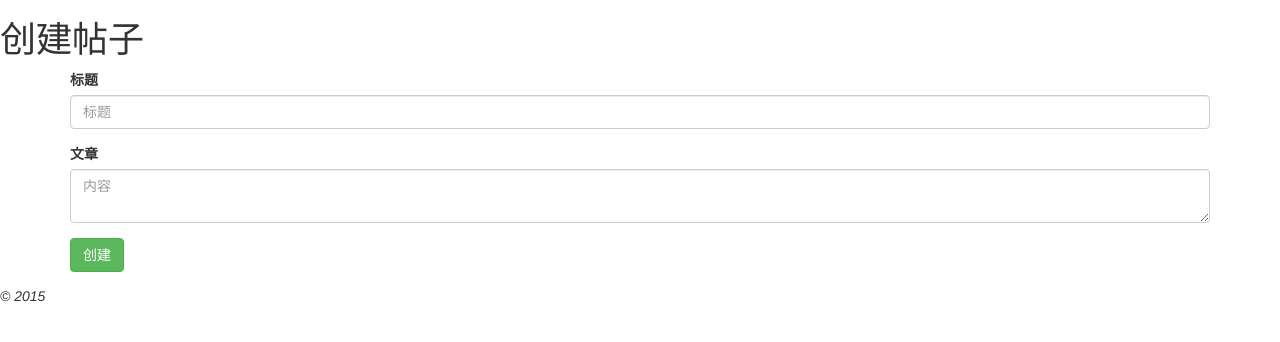
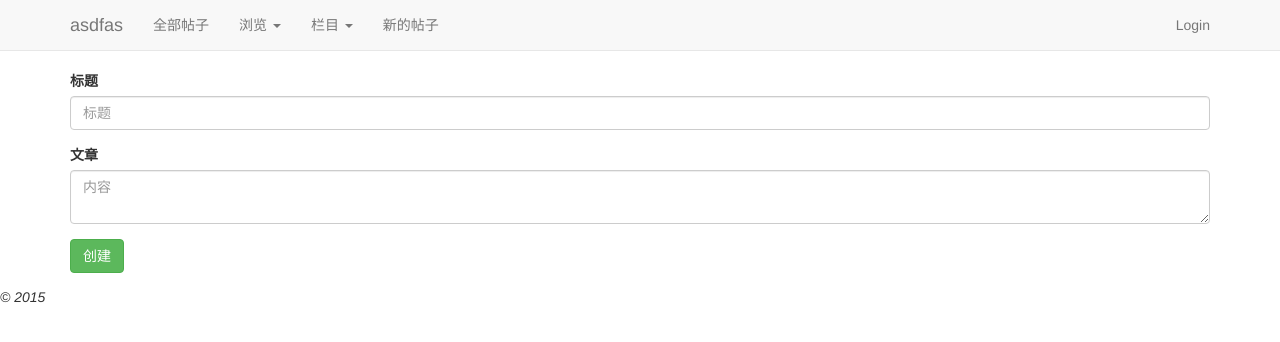
Before and after one commit to Robinson28years/CodeIgniter-learning, a CodeIgniter app: page /news/forum/create in a window 1280 px wide. Shown: the top 342 px of the page. Run offline with CodeIgniter, Linux system fonts and the light colour scheme; some libraries are stand-ins or nearby versions.

Commit message:
用户登录验证

```diff
--- a/application/controllers/Forum.php
+++ b/application/controllers/Forum.php
@@ -12,6 +12,7 @@ class Forum extends CI_Controller
         $this->load->helper('url_helper');
         $this->load->helper('form');
         $this->load->library('form_validation');
+        $this->load->library('session');
     }
     public function index()
     {
--- a/application/views/templates/header.php
+++ b/application/views/templates/header.php
@@ -6,5 +6,77 @@
     <script src="https://cdn.bootcss.com/bootstrap/3.3.7/js/bootstrap.js"></script>
 </head>
 <body>
+    <nav class="navbar navbar-default navbar-static-top">
+        <div class="container">
+            <div class="navbar-header">
 
-<h1><?php echo $title; ?></h1>
+                <!-- Collapsed Hamburger -->
+                <button type="button" class="navbar-toggle collapsed" data-toggle="collapse" data-target="#app-navbar-collapse">
+                    <span class="sr-only">Toggle Navigation</span>
+                    <span class="icon-bar"></span>
+                    <span class="icon-bar"></span>
+                    <span class="icon-bar"></span>
+                </button>
+
+                <!-- Branding Image -->
+                <a class="navbar-brand" href="#">
+                    asdfas
+                </a>
+            </div>
+
+            <div class="collapse navbar-collapse" id="app-navbar-collapse">
+                <!-- Left Side Of Navbar -->
+                <ul class="nav navbar-nav">
+                    <li><a href="/threads">全部帖子</a></li>
+                    <li class="dropdown">
+                      <a href="#" class="dropdown-toggle" data-toggle="dropdown">
+                        浏览
+                        <b class="caret"></b>
+                      </a>
+                      <ul class="dropdown-menu">
+                        <li><a href="/threads">全部帖子</a></li>
+                        <!-- @if (auth()->check())
+                          <li><a href="/threads?by={{ auth()->user()->name }}">我发布的帖子</a></li>
+                        @endif -->
+                      </ul>
+                    </li>
+                    <li class="dropdown">
+                      <a href="#" class="dropdown-toggle" data-toggle="dropdown">
+                        栏目
+                        <b class="caret"></b>
+                      </a>
+                      <ul class="dropdown-menu">
+                        <!-- @foreach ($channels as $channel)
+                          <li><a href="/threads/{{ $channel->slug }}">{{ $channel->name}}</a></li>
+                        @endforeach -->
+                      </ul>
+                    </li>
+                    <li><a href="/threads/create">新的帖子</a></li>
+                </ul>
+
+                <!-- Right Side Of Navbar -->
+                <ul class="nav navbar-nav navbar-right">
+                    <!-- Authentication Links -->
+                    <?php if($this->session->email == NULL) {?>
+                        <li><a href="<?php echo site_url('user/login');?>">Login</a></li>
+                        <!-- <li><a href="{{ route('register') }}">Register</a></li> -->
+                    <?php }else{ ?>
+                        <li class="dropdown">
+                            <a href="#" class="dropdown-toggle" data-toggle="dropdown" role="button" aria-expanded="false">
+                                11111<?php $this->session->email ?>
+                                <span class="caret"></span>
+                            </a>
+
+                            <ul class="dropdown-menu" role="menu">
+                                <li>
+                                    <a href="<?php echo site_url('user/logout');?>">
+                                        Logout
+                                    </a>
+                                </li>
+                            </ul>
+                        </li>
+                    <?php } ?>
+                </ul>
+            </div>
+        </div>
+    </nav>
```
Also changed, not shown: application/controllers/User.php (added, +55 -0 lines), application/models/User_model.php (+33 -0 lines), application/views/templates/nav.php (added, +73 -0 lines), application/views/user/login.php (added, +39 -0 lines).
